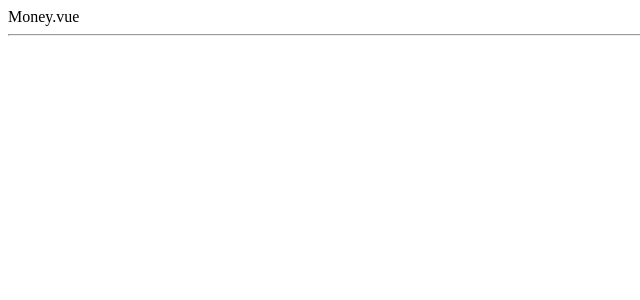
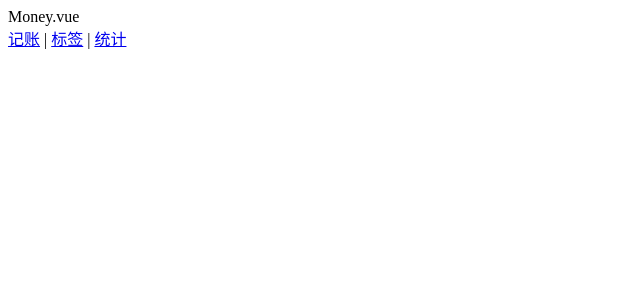
Before and after one commit to The-Duan/vue-morney-1, a Vue app: page /#/money in a window 1280 px wide. Shown: the top 300 px of the page, without its empty margins (0-640 px from the left). Built offline with nearby package versions, Linux system fonts and the light colour scheme.

Commit message:
åè¿全局组件ã<Nav//>

```diff
--- a/src/App.vue
+++ b/src/App.vue
@@ -1,7 +1,7 @@
 <template>
   <div>
     <router-view/>
-    <hr>
+    <Nav/>
   </div>
 </template>
 
--- a/src/views/Money.vue
+++ b/src/views/Money.vue
@@ -4,13 +4,12 @@
   </div>
 </template>
 
-<script>
-
+<script lang="ts">
 export default {
   name: "Money.vue",
 }
 </script>
 
-<style scoped>
+<style lang="scss" scoped>
 
 </style>
```
Also changed, not shown: src/main.ts (line endings or trailing spaces).
